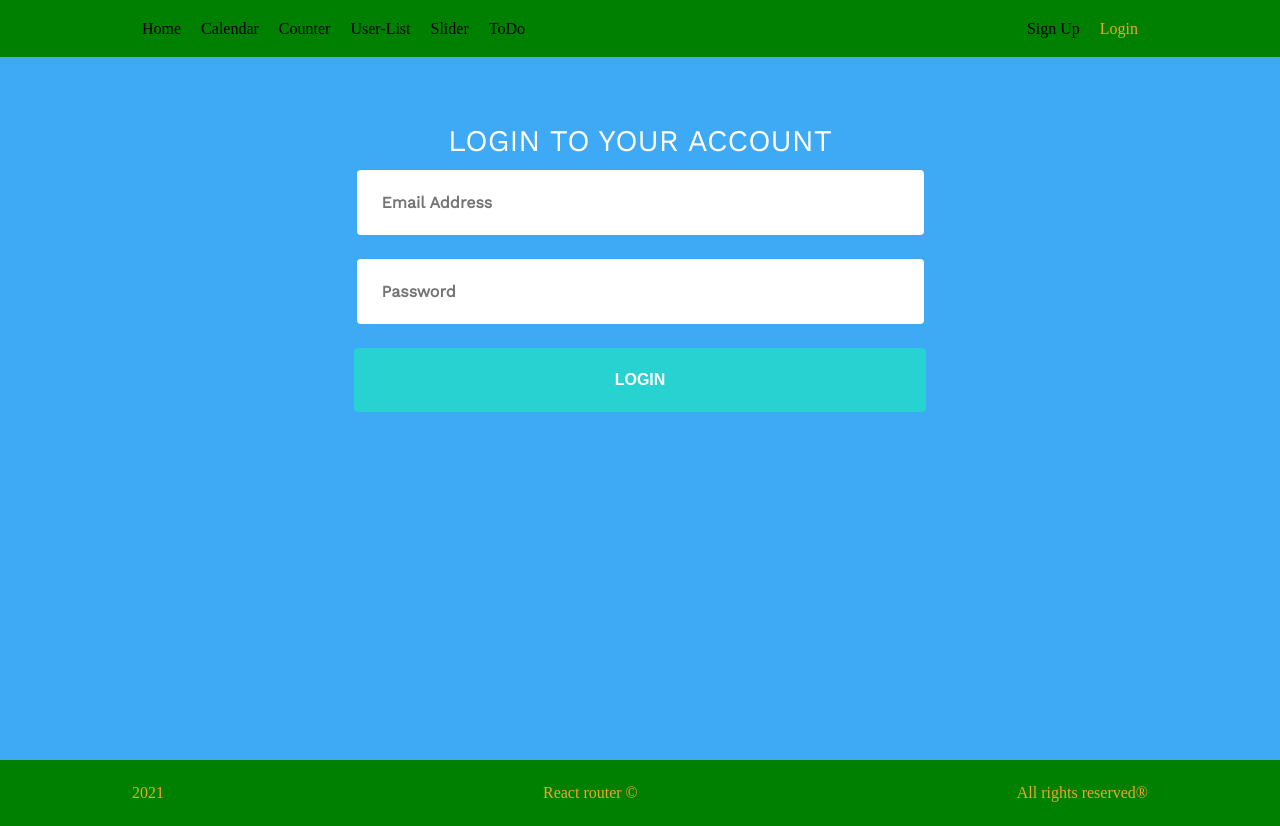
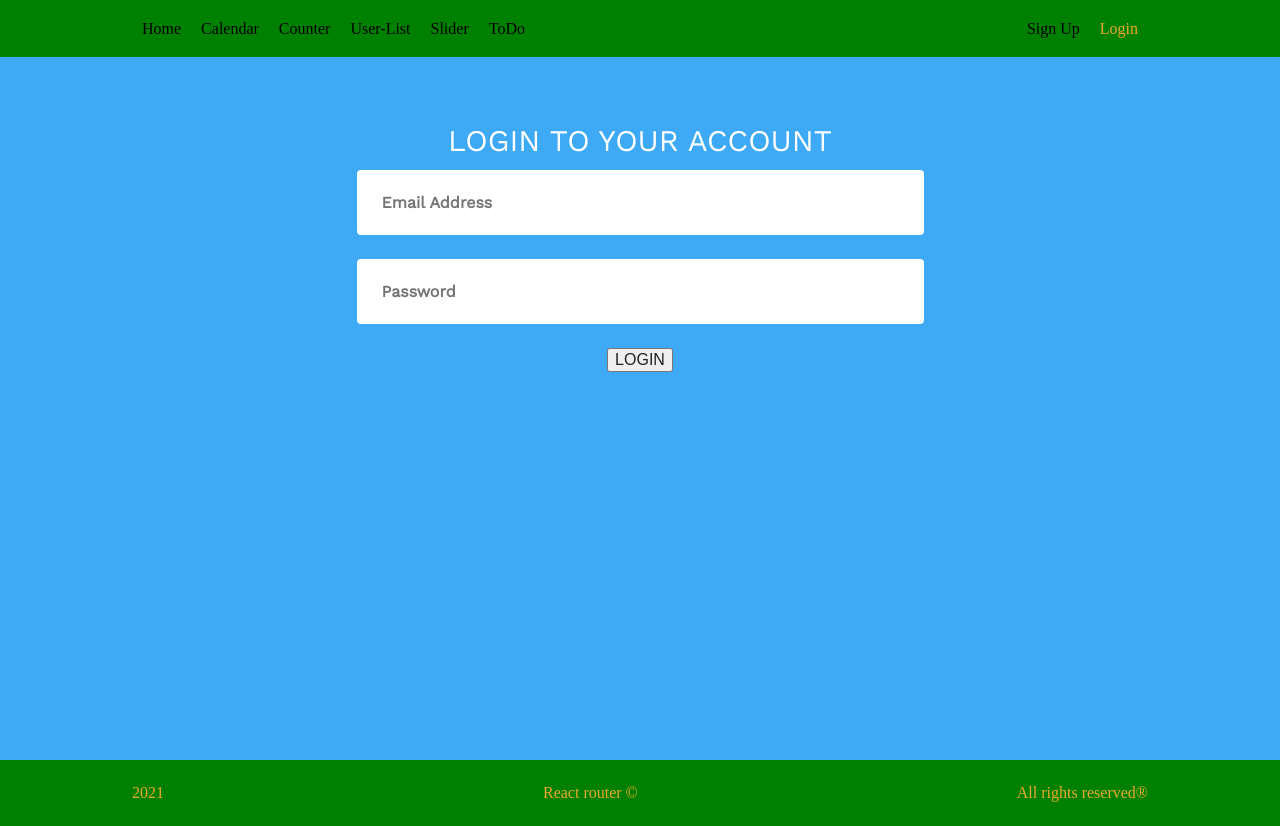
Before and after one commit to EvgenStr/react-calendar, a React (Create React App) app: page /login in a window 1280 px wide. Built offline with nearby package versions, Linux system fonts and the light colour scheme; a web font is replaced by a local one.

Commit message:
move submit button styles to templates

```diff
--- a/src/common/templates.sass
+++ b/src/common/templates.sass
@@ -45,3 +45,14 @@ $padding-value: 14px
     border-style: solid
     border-width: 0 10px 10px 10px
     border-color: transparent transparent $error-msg-color transparent
+
+  %submit-button
+    background-color: $submit-btn-color
+    transition: all 0.05s ease-in
+    border-radius: 4px
+    height: 64px
+    width: 96%
+    border: 0
+    font-size: 16px
+    font-weight: bolder
+    color: inherit
--- a/src/components/forms/LoginForm/LoginForm.module.sass
+++ b/src/components/forms/LoginForm/LoginForm.module.sass
@@ -17,15 +17,7 @@
   align-items: center
 
 .submitBtn
-  background-color: $submit-btn-color
-  transition: all 0.05s ease-in
-  border-radius: 4px
-  height: 64px
-  width: 96%
-  border: 0
-  font-size: 16px
-  font-weight: bolder
-  color: inherit
+  @extend %submit-button
 
 .loginHeader
   font-size: 30px
--- a/src/components/forms/SignUpForm/SignUpForm.module.sass
+++ b/src/components/forms/SignUpForm/SignUpForm.module.sass
@@ -15,15 +15,7 @@
   @extend %flex-column-just-center
 
 .submitBtn
-  background-color: $submit-btn-color
-  transition: all 0.05s ease-in
-  border-radius: 4px
-  height: 64px
-  width: 100%
-  border: 0
-  color: inherit
-  font-size: 16px
-  font-weight: bolder
+  @extend %submit-button
 
 .signUpHeader
   font-size: 30px
```
